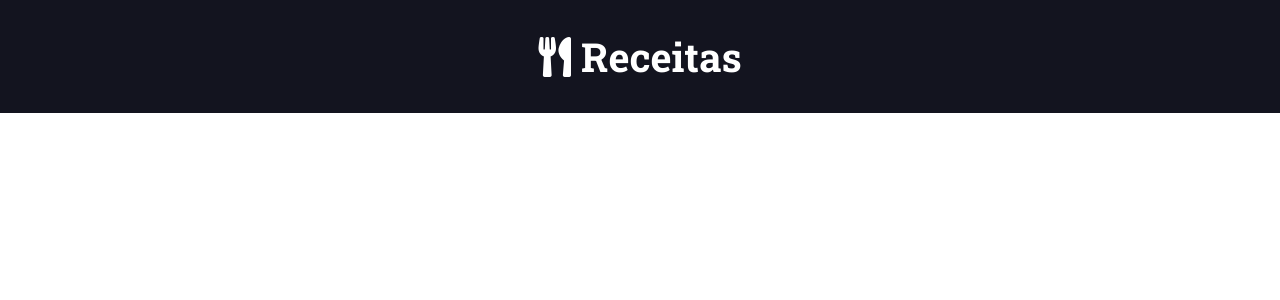
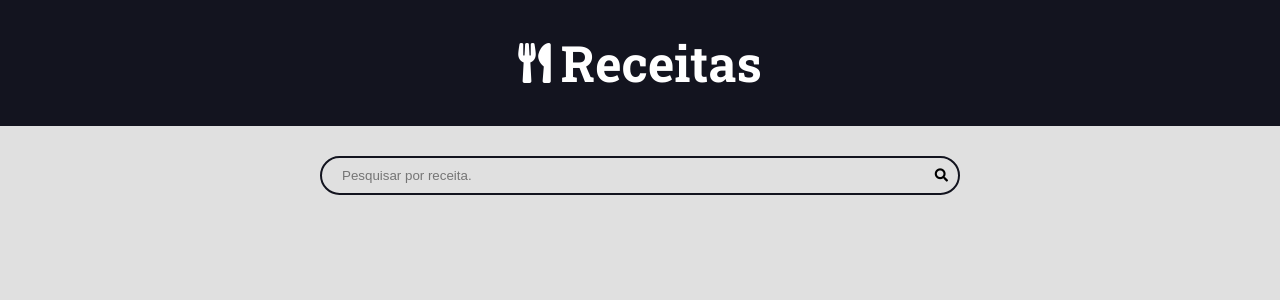
Before and after one commit to SilvaneiMartins/curso-django-projeto1, a Django app: page / in a window 1280 px wide. Shown: the top 300 px of the page. Run offline with Django 4.2, Linux system fonts and the light colour scheme.

Commit message:
Criando header.html

```diff
--- a/recipes/templates/recipes/pages/home.html
+++ b/recipes/templates/recipes/pages/home.html
@@ -1,16 +1,18 @@
 {% include "recipes/partials/head.html" %}
 
 <body>
-    <header class="main-header-container">
-        <div class="main-header container">
-            <h1>
-                <a class="main-logo" href="/">
-                    <i class="fas fa-utensils main-logo-icon"></i>
-                    <span class="main-logo-text">Receitas</span>
-                </a>
-            </h1>
+    {% include "recipes/partials/header.html" %}
+
+    <div class="search-container">
+        <div class="container">
+            <form action="" class="search-form">
+                <input class="search-input" type="search" name="search" placeholder="Pesquisar por receita." />
+                <button type="submit" class="search-button">
+                    <i class="fas fa-search"></i>
+                </button>
+            </form>
         </div>
-    </header>
+    </div>
 </body>
 
 </html>
--- a/recipes/templates/recipes/partials/head.html
+++ b/recipes/templates/recipes/partials/head.html
@@ -85,6 +85,7 @@
         body {
             font-size: 1.6rem;
             font-family: var(--font-primary);
+            background: var(--color-gray-1);
         }
 
         h1,
@@ -122,7 +123,63 @@
             margin-right: 1rem;
         }
 
-        .main-logo-text {}
+        .main-logo-text {
+            font-size: 5rem;
+            font-weight: 700;
+        }
+
+        .search-form {
+            display: flex;
+            margin: 0 auto;
+            max-width: 64rem;
+            position: relative;
+            align-items: center;
+            border-radius: 140rem;
+            flex-flow: row nowrap;
+            justify-content: center;
+            transition: all 300ms ease-in-out;
+            border: 0.2rem solid var(--color-primary-dark);
+        }
+
+        .search-input,
+        .search-button {
+            border: none;
+            outline: none;
+            padding: 1rem;
+            background: none;
+            transition: all 300ms ease-in-out;
+        }
+
+        .search-input {
+            width: 100%;
+            align-items: center;
+            margin-right: 2rem;
+            margin-left: 1rem;
+        }
+
+        .search-button {
+            top: 0;
+            right: 0;
+            position: absolute;
+            border-top-right-radius: 2rem;
+            border-bottom-right-radius: 2rem;
+        }
+
+        .search-button:focus-within {
+            border-top-right-radius: 2rem;
+            border-bottom-right-radius: 2rem;
+            background: rgb(1, 0, 0, 0.1);
+            outline: 0.2rem solid var(--color-primary);
+        }
+
+        .search-form:focus-within {
+            border-color: var(--color-primary);
+            background: var(--color-white);
+        }
+
+        .search-form:focus-within .search-button {
+            color: var(--color-primary);
+        }
     </style>
 </head>
 
--- /dev/null
+++ b/recipes/templates/recipes/partials/header.html
@@ -0,0 +1,10 @@
+<header class="main-header-container">
+    <div class="main-header container">
+        <h1>
+            <a class="main-logo" href="/">
+                <i class="fas fa-utensils main-logo-icon"></i>
+                <span class="main-logo-text">Receitas</span>
+            </a>
+        </h1>
+    </div>
+</header>
```
